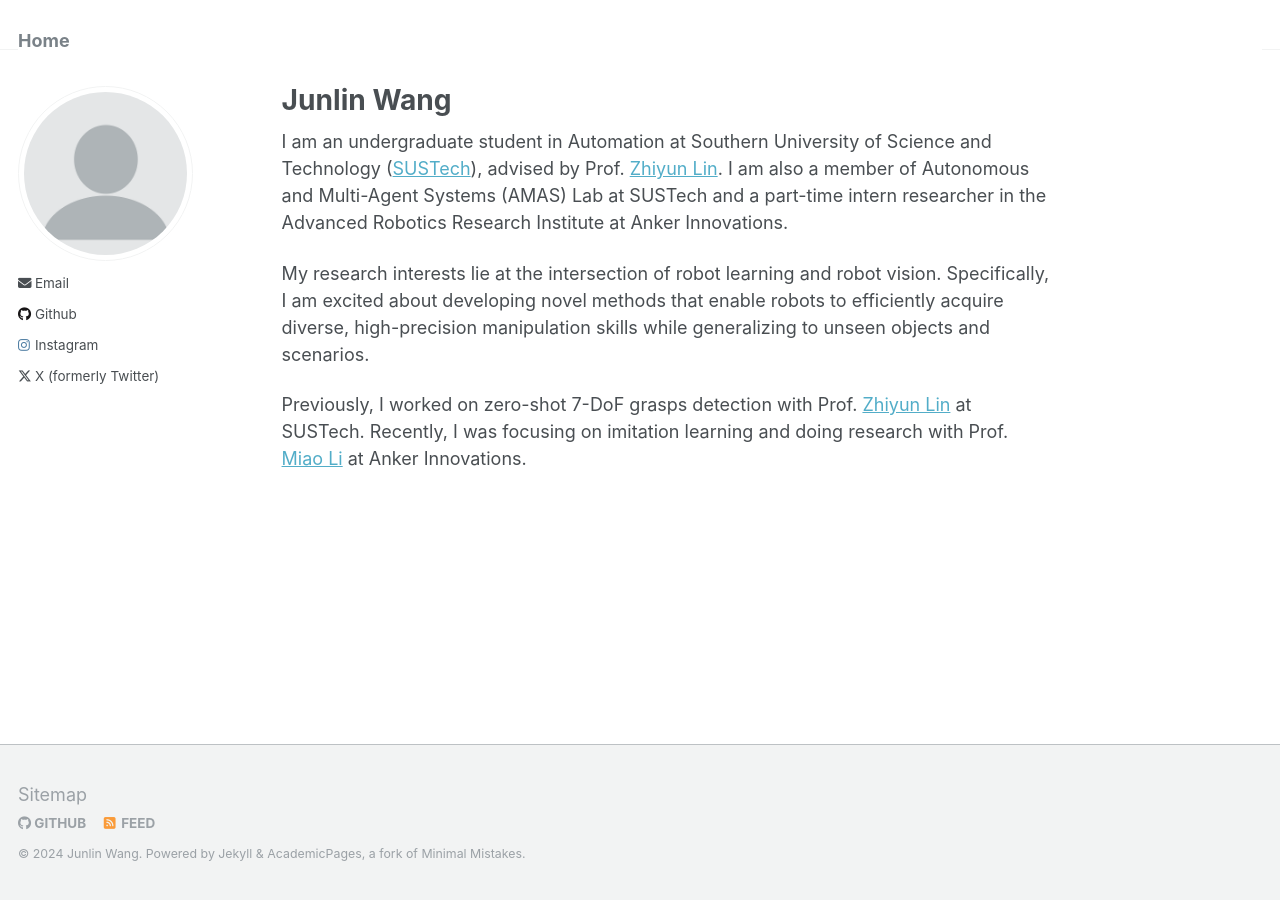
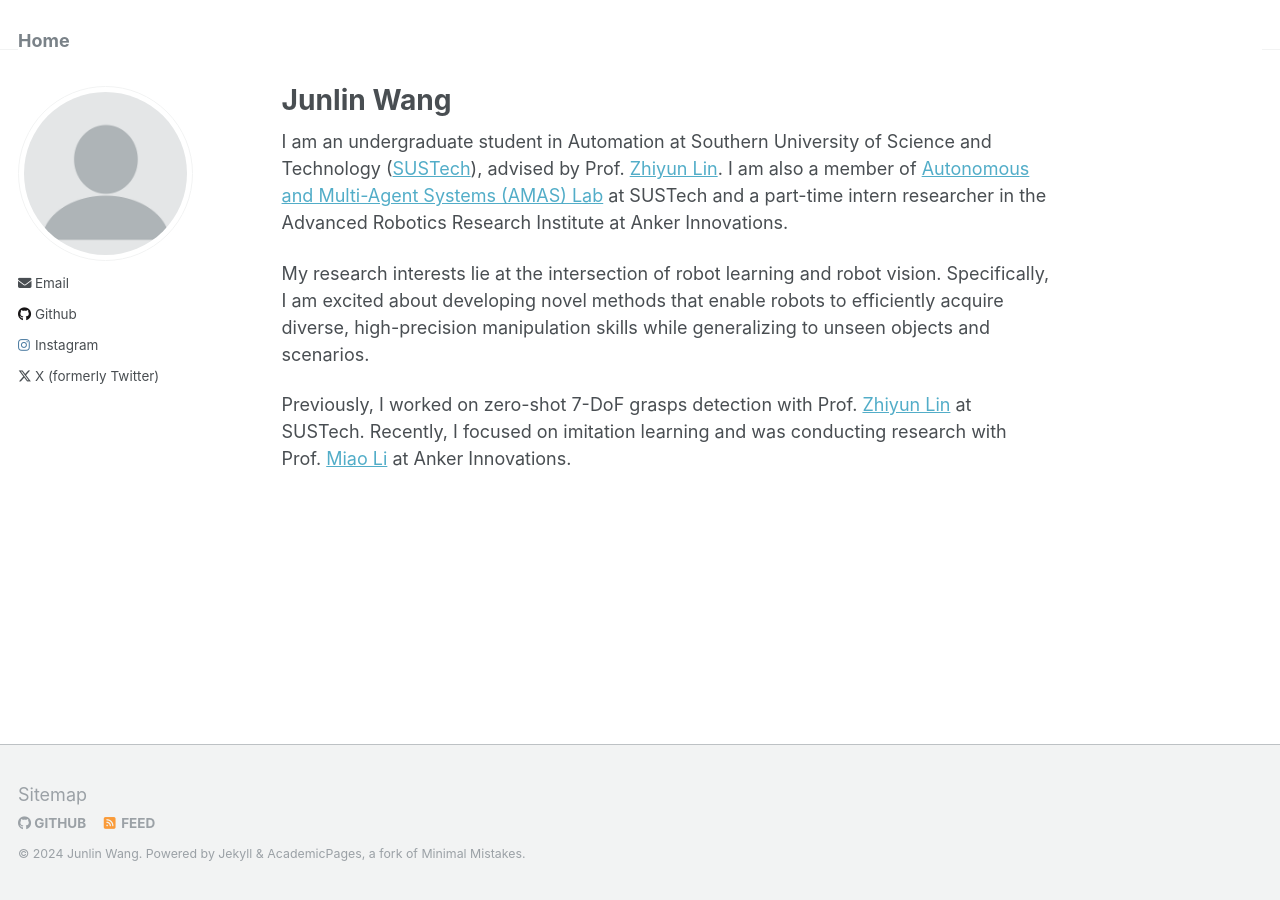
Before and after one commit to HenryWJL/HenryWJL.github.io, a Jekyll site: the page built from _pages/about.md, in a window 1280 px wide. Built offline with Jekyll 4.4.1, drawn with Linux system fonts in a browser that asks for light colours.

Commit message:
Update research experiences

```diff
--- a/_pages/about.md
+++ b/_pages/about.md
@@ -7,8 +7,8 @@ redirect_from:
   - /about.html
 ---
 
-I am an undergraduate student in Automation at Southern University of Science and Technology ([SUSTech](https://www.sustech.edu.cn/en/)), advised by Prof. [Zhiyun Lin](https://scholar.google.com/citations?user=ic9y2dIAAAAJ&hl=en). I am also a member of Autonomous and Multi-Agent Systems (AMAS) Lab at SUSTech and a part-time intern researcher in the Advanced Robotics Research Institute at Anker Innovations.
+I am an undergraduate student in Automation at Southern University of Science and Technology ([SUSTech](https://www.sustech.edu.cn/en/)), advised by Prof. [Zhiyun Lin](https://scholar.google.com/citations?user=ic9y2dIAAAAJ&hl=en). I am also a member of [Autonomous and Multi-Agent Systems (AMAS) Lab](https://github.com/SUSTech-AMASLAB) at SUSTech and a part-time intern researcher in the Advanced Robotics Research Institute at Anker Innovations.
 
 My research interests lie at the intersection of robot learning and robot vision. Specifically, I am excited about developing novel methods that enable robots to efficiently acquire diverse, high-precision manipulation skills while generalizing to unseen objects and scenarios.
 
-Previously, I worked on zero-shot 7-DoF grasps detection with Prof. [Zhiyun Lin](https://scholar.google.com/citations?user=ic9y2dIAAAAJ&hl=en) at SUSTech. Recently, I was focusing on imitation learning and doing research with Prof. [Miao Li](https://scholar.google.com/citations?hl=en&user=hPQY4voAAAAJ) at Anker Innovations.
+Previously, I worked on zero-shot 7-DoF grasps detection with Prof. [Zhiyun Lin](https://scholar.google.com/citations?user=ic9y2dIAAAAJ&hl=en) at SUSTech. Recently, I focused on imitation learning and was conducting research with Prof. [Miao Li](https://scholar.google.com/citations?hl=en&user=hPQY4voAAAAJ) at Anker Innovations.
```
